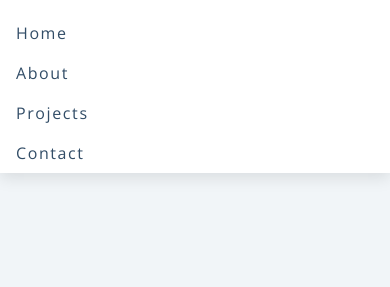
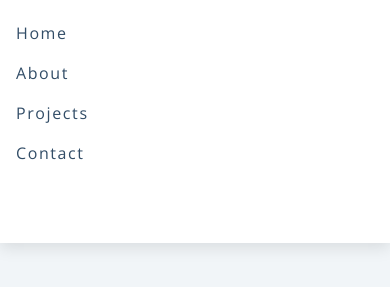
Before and after one commit to NateOs/js-menu-toggle, a plain HTML site: page index.html in a window 390 px wide. Both pictures are taken after a click on the button 361 px from the left and 36 px from the top of the page. Shown: the part 59-346 px from the top of the page. Drawn offline with nearby package versions, Linux system fonts and the light colour scheme.

Commit message:
Redone with one-liner toggle method

```diff
--- a/app.js
+++ b/app.js
@@ -9,9 +9,10 @@ const links = document.querySelector('.links')
 
 navToggle.addEventListener('click', () => {
 
-    if (links.classList.contains('show-links')) {
-        links.classList.remove('show-links')
-    } else {
-        links.classList.add('show-links')
-    }
+    // if (links.classList.contains('show-links')) {
+    //     links.classList.remove('show-links')
+    // } else {
+    //     links.classList.add('show-links')
+    // }
+    links.classList.toggle('show-links')
 })
--- a/styles.css
+++ b/styles.css
@@ -204,7 +204,7 @@ nav {
   transition: var(--transition);
 }
 .show-links {
-  height: 10rem;
+  height: 14.375rem; /*height of collapsed menu*/
 }
 @media screen and (min-width: 800px) {
   .nav-center {
```
Also changed, not shown: index.html (line endings or trailing spaces).
